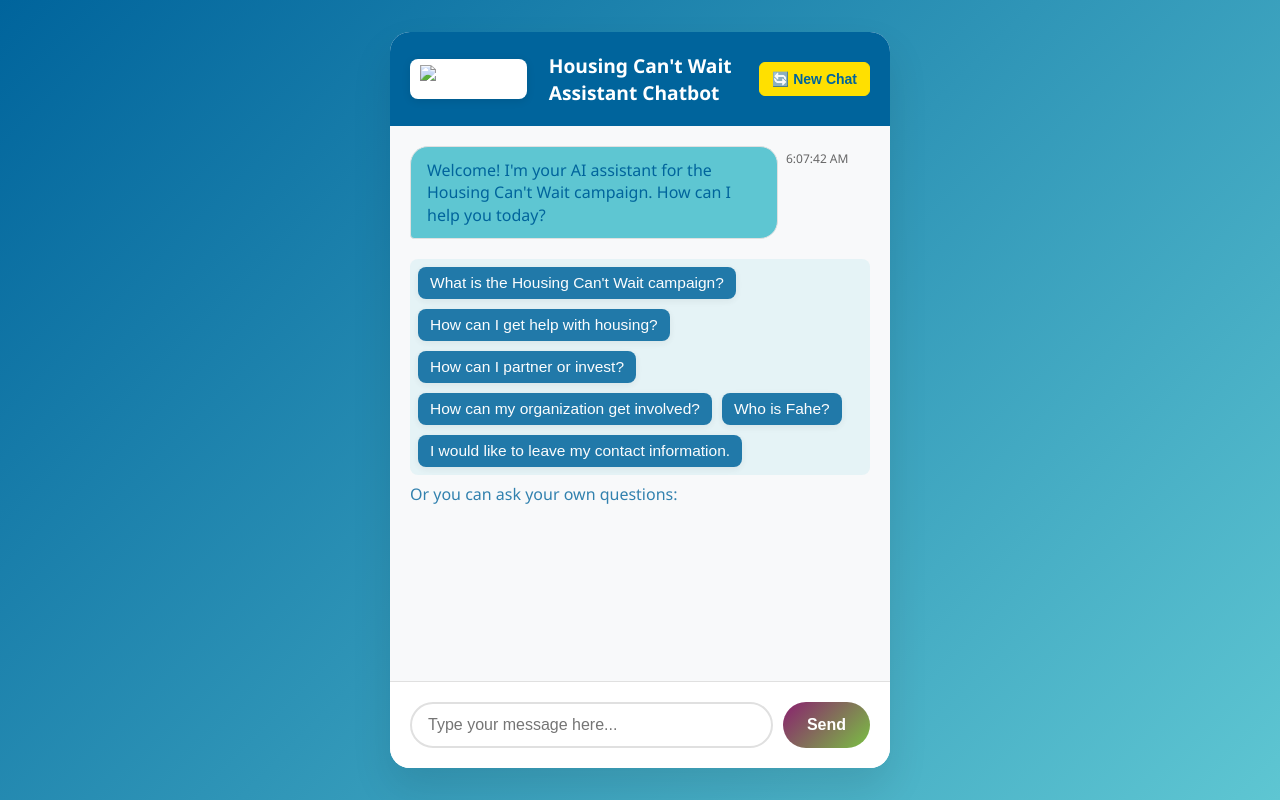
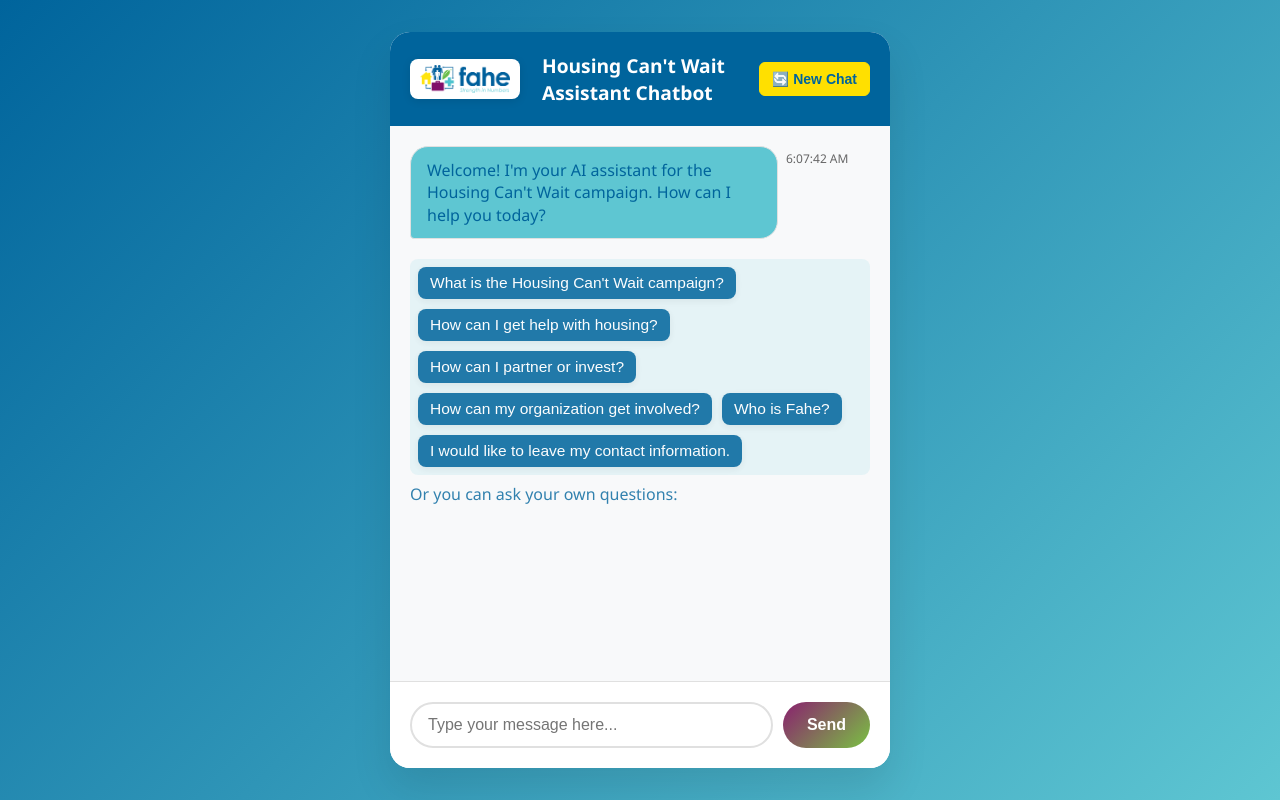
Before and after one commit to doanhuynhngocanh/chatbot-web, a website: page public/index.html in a window 1280 px wide. Drawn offline with Linux system fonts and the light colour scheme.

Commit message:
Update index.html

```diff
--- a/public/index.html
+++ b/public/index.html
@@ -9,7 +9,7 @@
 <body>
     <div class="chat-container">
         <div class="chat-header">
-            <img src="public/fahe-logo.png" alt="FAHE Logo" class="chat-logo" style="height:40px; margin-right: 12px;">
+            <img src="/fahe-logo.png" alt="FAHE Logo" class="chat-logo" style="height:40px; margin-right: 12px;">
             <h2>Housing Can't Wait Assistant Chatbot</h2>
             <button id="clearButton" class="clear-button">🔄 New Chat</button>
         </div>
```
